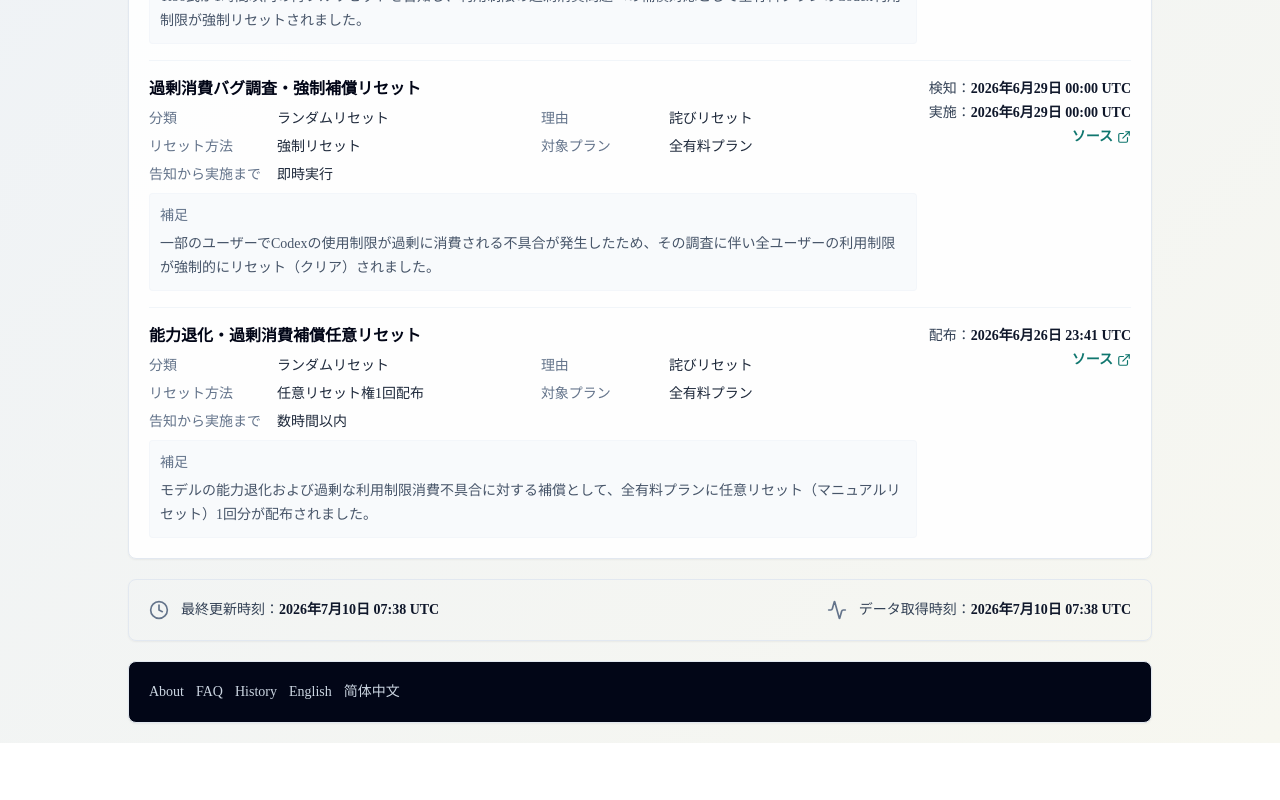
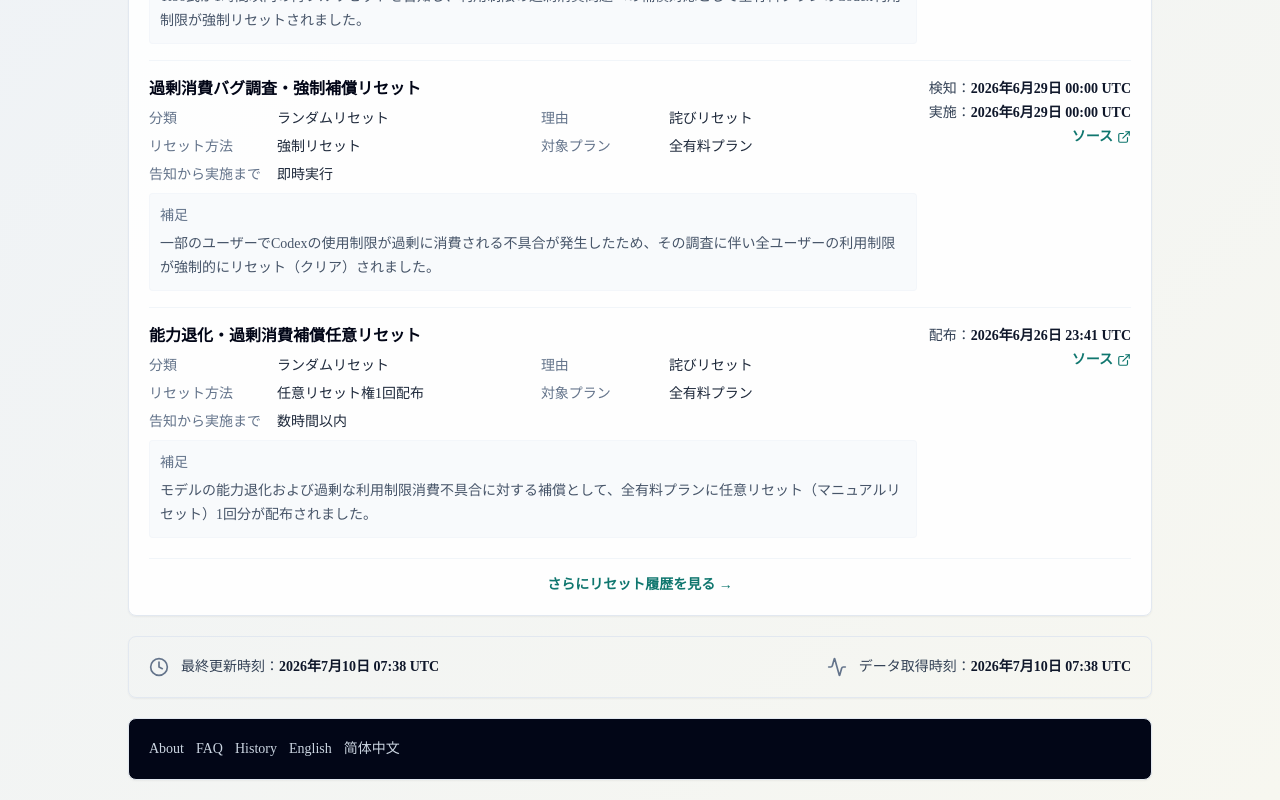
Before and after one commit to gussuri/codex-reset-observatory, a Next.js app: page / in a window 1280 px wide. Shown: the part 3042-3842 px from the top of the page. Before the commit the page ends 3785 px from the top, so only its background shows below. Built offline with nearby package versions, Linux system fonts and the light colour scheme; no server answers.

Commit message:
feat(ui): add View All Reset History link at the bottom of homepage history section

```diff
--- a/components/RadarDashboard.tsx
+++ b/components/RadarDashboard.tsx
@@ -383,6 +383,17 @@ export function RadarDashboard({
               </p>
             )}
           </div>
+
+          {viewModel.recentHistory.length > 0 ? (
+            <div className="mt-5 flex justify-center border-t border-slate-100 pt-4">
+              <Link
+                className="inline-flex items-center gap-1 text-sm font-semibold text-teal-700 underline-offset-4 hover:underline hover:text-teal-800 transition"
+                href={locale === "ja" ? "/history" : `/${locale}/history`}
+              >
+                {translateUI("viewAllHistoryLink", locale)}
+              </Link>
+            </div>
+          ) : null}
         </section>
 
         <section className="rounded-lg border border-slate-200 bg-white/88 p-5 shadow-sm">
--- a/lib/radar/i18n.ts
+++ b/lib/radar/i18n.ts
@@ -80,6 +80,11 @@ export const UI_TRANSLATIONS: Record<string, Record<Locale, string>> = {
     ja: "※この予測はコミュニティや障害状況などを基にした目安であり、公式の発表とは異なる場合があります。",
     en: "This is a reference estimate based on public signals, usage-limit anomalies, community activity, and official updates. It is not an official notice.",
     zh: "※此预测是基于社区和故障状况等信息的参考基准，可能与官方发布的内容有所不同。",
+  },
+  viewAllHistoryLink: {
+    ja: "さらにリセット履歴を見る →",
+    en: "View all reset history →",
+    zh: "查看更多重置历史记录 →",
   },
   timeRangeSeparator: {
     ja: " 〜 ",
```
